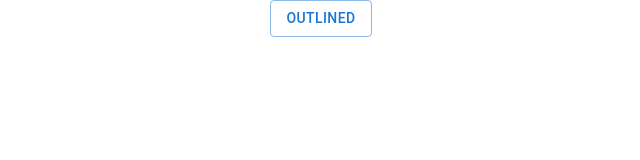
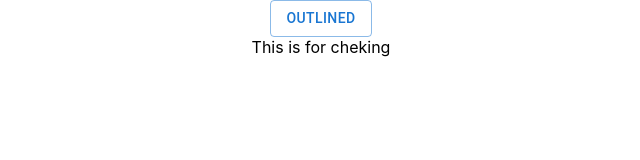
Before and after one commit to Sushantshekharzz/Portfolio, a React (Create React App) app: page / in a window 1280 px wide. Shown: the top 160 px of the page, without its empty margins (319-959 px from the left). Built offline with nearby package versions, Linux system fonts and the light colour scheme.

Commit message:
for testing purpose

```diff
--- a/src/App.js
+++ b/src/App.js
@@ -5,6 +5,7 @@ function App() {
   return (
     <div className="App">
       <Button variant="outlined">Outlined</Button>
+      <div>This is for cheking</div>
     </div>
   );
 }
```
